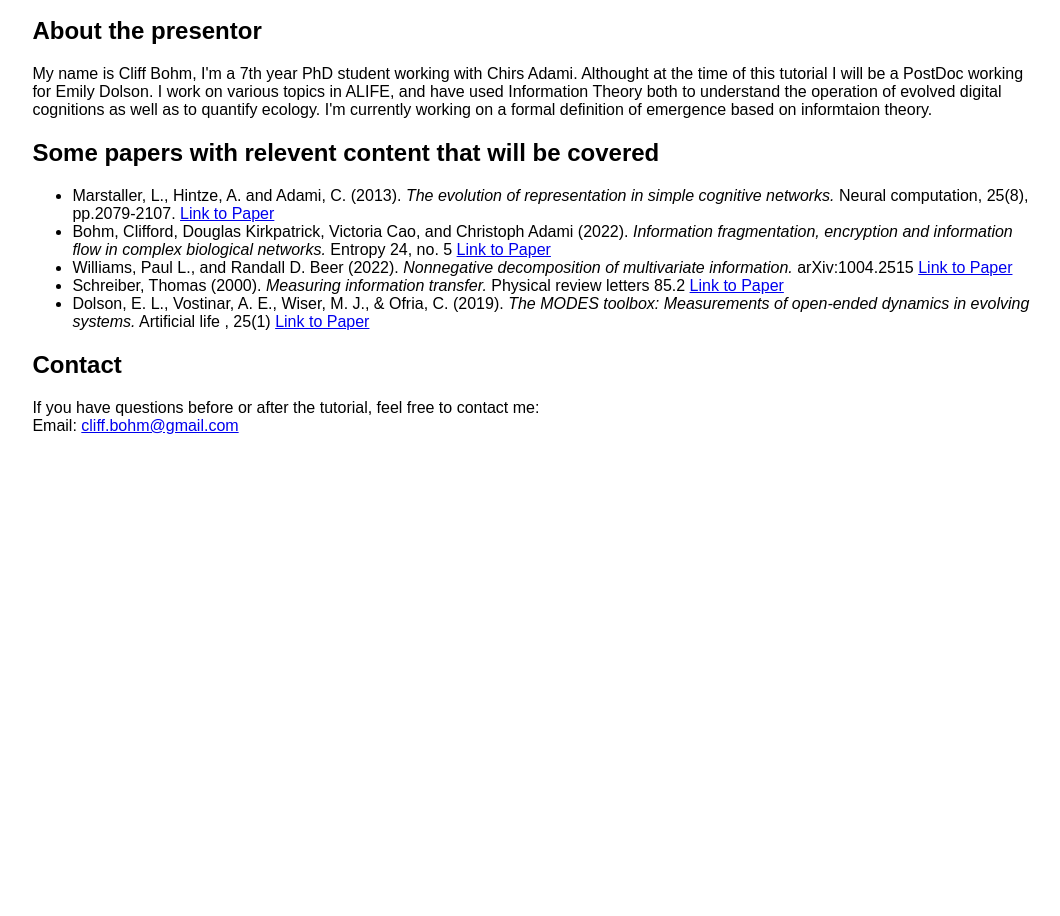
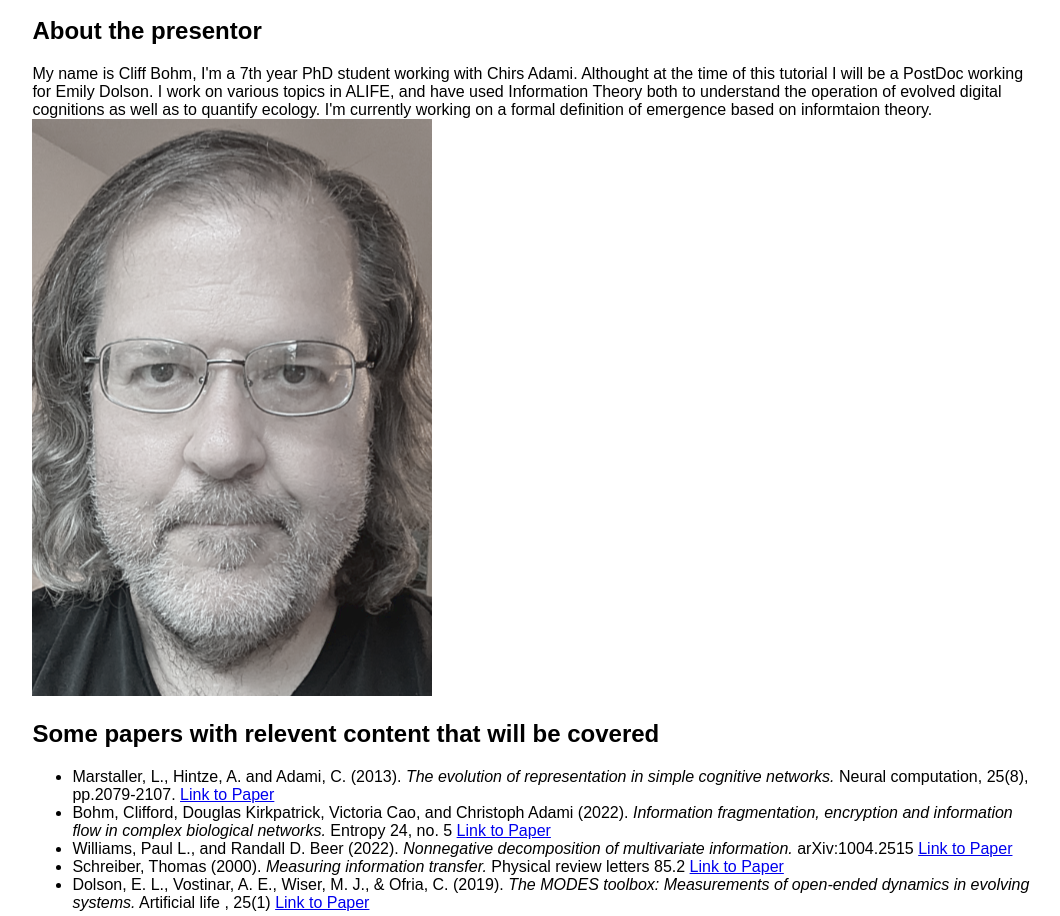
Before and after one commit to cliff-bohm/InformationTheoryForALIFE, a plain HTML site: page index.html in a window 1280 px wide. Shown: the part 824-1740 px from the top of the page, without its empty margins (102-1162 px from the left). Before the commit the page ends 1303 px from the top, so only its background shows below. Drawn offline with Linux system fonts and the light colour scheme.

Commit message:
Update index.html

```diff
--- a/index.html
+++ b/index.html
@@ -67,6 +67,7 @@
 <h2>About the presentor</h2>
         My name is Cliff Bohm, I'm a 7th year PhD student working with Chirs Adami. Althought at the time of this tutorial I will be a PostDoc working for Emily Dolson. I work on various topics in ALIFE, and have used Information Theory both to understand the operation of evolved digital cognitions as well as to quantify ecology. I'm currently working on a formal definition of emergence based on informtaion theory.
 
+        <img src="selfi.png" alt="Descriptive Alt Text">
 
 <h2>Some papers with relevent content that will be covered</h2>
         <ul>
```
